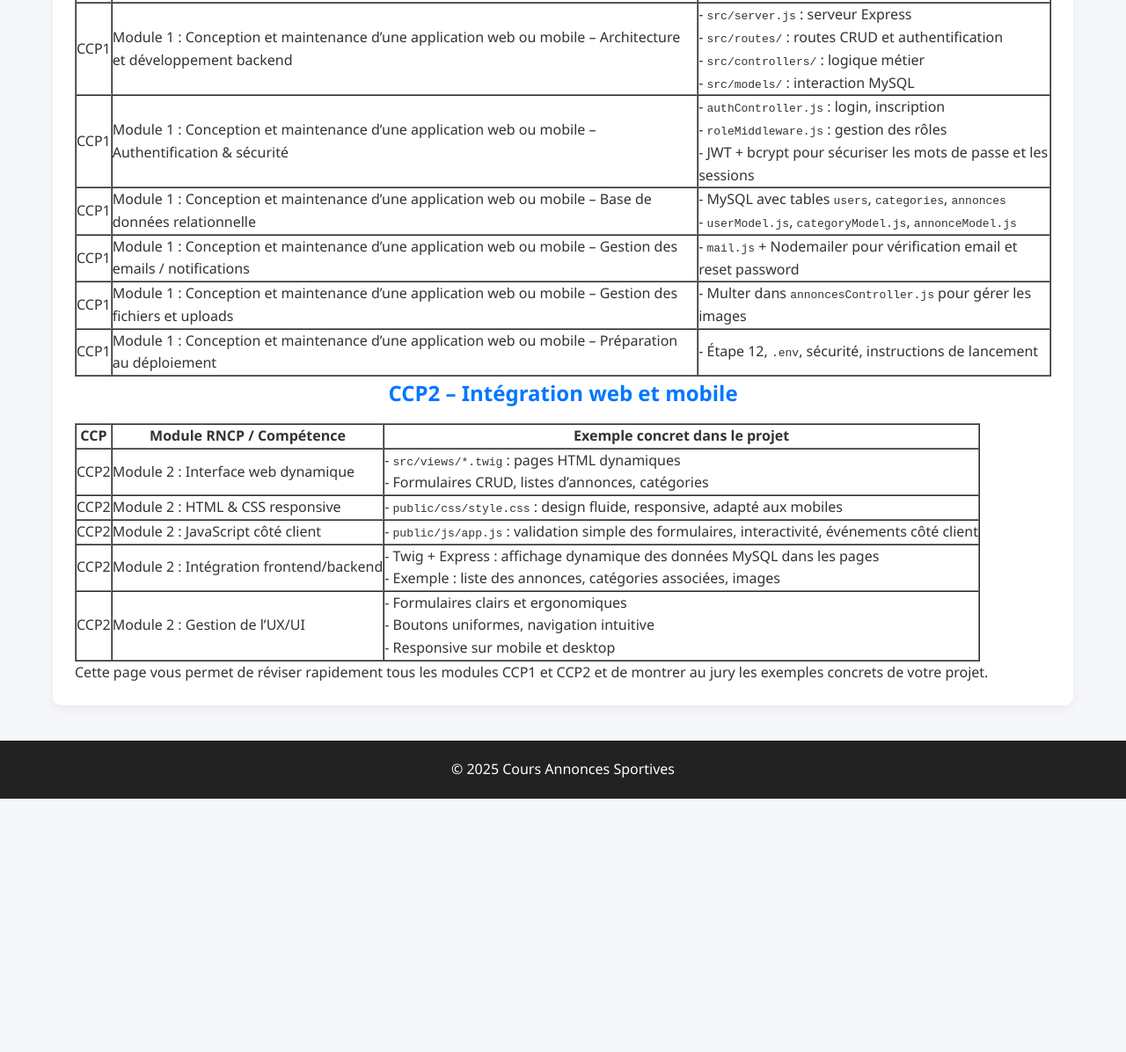
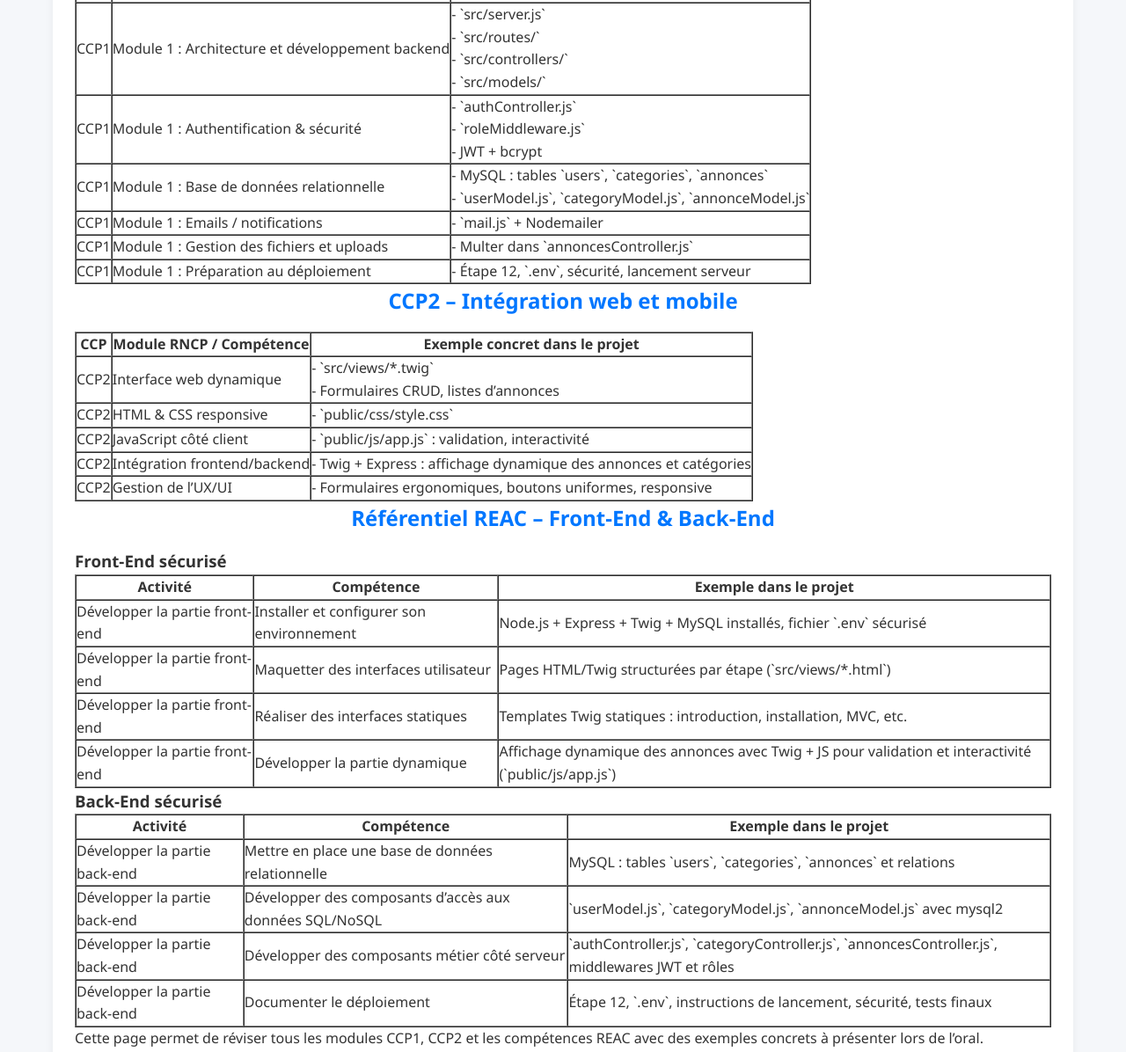
Before and after one commit to wazabi64000/GUIDE_EXPRESS_MYSQL_TWIG, a plain HTML site: page conclusion.html in a window 1280 px wide. Shown: the part 395-1591 px from the top of the page at 88% size. Before the commit the page ends 1303 px from the top, so only its background shows below. Drawn offline with Linux system fonts and the light colour scheme.

Commit message:
conclusion

```diff
--- a/conclusion.html
+++ b/conclusion.html
@@ -28,9 +28,10 @@
 
   <main>
     <section>
-      <h1>Conclusion et Révision CCP</h1>
-      <p>Voici un récapitulatif des modules RNCP CCP1 et CCP2 et comment ils sont mis en œuvre dans le projet.</p>
+      <h1>Conclusion et Révision</h1>
+      <p>Voici un récapitulatif des modules RNCP (CCP1 & CCP2) et du référentiel REAC, avec les exemples concrets dans le projet.</p>
 
+      <!-- CCP1 -->
       <h2>CCP1 – Conception et maintenance d’une application web ou mobile</h2>
       <table border="1" cellpadding="10" cellspacing="0">
         <thead>
@@ -43,37 +44,38 @@
         <tbody>
           <tr>
             <td>CCP1</td>
-            <td>Module 1 : Conception et maintenance d’une application web ou mobile – Architecture et développement backend</td>
-            <td>- <code>src/server.js</code> : serveur Express<br>- <code>src/routes/</code> : routes CRUD et authentification<br>- <code>src/controllers/</code> : logique métier<br>- <code>src/models/</code> : interaction MySQL</td>
+            <td>Module 1 : Architecture et développement backend</td>
+            <td>- `src/server.js`<br>- `src/routes/`<br>- `src/controllers/`<br>- `src/models/`</td>
           </tr>
           <tr>
             <td>CCP1</td>
-            <td>Module 1 : Conception et maintenance d’une application web ou mobile – Authentification & sécurité</td>
-            <td>- <code>authController.js</code> : login, inscription<br>- <code>roleMiddleware.js</code> : gestion des rôles<br>- JWT + bcrypt pour sécuriser les mots de passe et les sessions</td>
+            <td>Module 1 : Authentification & sécurité</td>
+            <td>- `authController.js`<br>- `roleMiddleware.js`<br>- JWT + bcrypt</td>
           </tr>
           <tr>
             <td>CCP1</td>
-            <td>Module 1 : Conception et maintenance d’une application web ou mobile – Base de données relationnelle</td>
-            <td>- MySQL avec tables <code>users</code>, <code>categories</code>, <code>annonces</code><br>- <code>userModel.js</code>, <code>categoryModel.js</code>, <code>annonceModel.js</code></td>
+            <td>Module 1 : Base de données relationnelle</td>
+            <td>- MySQL : tables `users`, `categories`, `annonces`<br>- `userModel.js`, `categoryModel.js`, `annonceModel.js`</td>
           </tr>
           <tr>
             <td>CCP1</td>
-            <td>Module 1 : Conception et maintenance d’une application web ou mobile – Gestion des emails / notifications</td>
-            <td>- <code>mail.js</code> + Nodemailer pour vérification email et reset password</td>
+            <td>Module 1 : Emails / notifications</td>
+            <td>- `mail.js` + Nodemailer</td>
           </tr>
           <tr>
             <td>CCP1</td>
-            <td>Module 1 : Conception et maintenance d’une application web ou mobile – Gestion des fichiers et uploads</td>
-            <td>- Multer dans <code>annoncesController.js</code> pour gérer les images</td>
+            <td>Module 1 : Gestion des fichiers et uploads</td>
+            <td>- Multer dans `annoncesController.js`</td>
           </tr>
           <tr>
             <td>CCP1</td>
-            <td>Module 1 : Conception et maintenance d’une application web ou mobile – Préparation au déploiement</td>
-            <td>- Étape 12, <code>.env</code>, sécurité, instructions de lancement</td>
+            <td>Module 1 : Préparation au déploiement</td>
+            <td>- Étape 12, `.env`, sécurité, lancement serveur</td>
           </tr>
         </tbody>
       </table>
 
+      <!-- CCP2 -->
       <h2>CCP2 – Intégration web et mobile</h2>
       <table border="1" cellpadding="10" cellspacing="0">
         <thead>
@@ -86,33 +88,102 @@
         <tbody>
           <tr>
             <td>CCP2</td>
-            <td>Module 2 : Interface web dynamique</td>
-            <td>- <code>src/views/*.twig</code> : pages HTML dynamiques<br>- Formulaires CRUD, listes d’annonces, catégories</td>
+            <td>Interface web dynamique</td>
+            <td>- `src/views/*.twig`<br>- Formulaires CRUD, listes d’annonces</td>
           </tr>
           <tr>
             <td>CCP2</td>
-            <td>Module 2 : HTML & CSS responsive</td>
-            <td>- <code>public/css/style.css</code> : design fluide, responsive, adapté aux mobiles</td>
+            <td>HTML & CSS responsive</td>
+            <td>- `public/css/style.css`</td>
           </tr>
           <tr>
             <td>CCP2</td>
-            <td>Module 2 : JavaScript côté client</td>
-            <td>- <code>public/js/app.js</code> : validation simple des formulaires, interactivité, événements côté client</td>
+            <td>JavaScript côté client</td>
+            <td>- `public/js/app.js` : validation, interactivité</td>
           </tr>
           <tr>
             <td>CCP2</td>
-            <td>Module 2 : Intégration frontend/backend</td>
-            <td>- Twig + Express : affichage dynamique des données MySQL dans les pages<br>- Exemple : liste des annonces, catégories associées, images</td>
+            <td>Intégration frontend/backend</td>
+            <td>- Twig + Express : affichage dynamique des annonces et catégories</td>
           </tr>
           <tr>
             <td>CCP2</td>
-            <td>Module 2 : Gestion de l’UX/UI</td>
-            <td>- Formulaires clairs et ergonomiques<br>- Boutons uniformes, navigation intuitive<br>- Responsive sur mobile et desktop</td>
+            <td>Gestion de l’UX/UI</td>
+            <td>- Formulaires ergonomiques, boutons uniformes, responsive</td>
           </tr>
         </tbody>
       </table>
 
-      <p>Cette page vous permet de réviser rapidement tous les modules CCP1 et CCP2 et de montrer au jury les exemples concrets de votre projet.</p>
+      <!-- REAC -->
+      <h2>Référentiel REAC – Front-End & Back-End</h2>
+
+      <h3>Front-End sécurisé</h3>
+      <table border="1" cellpadding="10" cellspacing="0">
+        <thead>
+          <tr>
+            <th>Activité</th>
+            <th>Compétence</th>
+            <th>Exemple dans le projet</th>
+          </tr>
+        </thead>
+        <tbody>
+          <tr>
+            <td>Développer la partie front-end</td>
+            <td>Installer et configurer son environnement</td>
+            <td>Node.js + Express + Twig + MySQL installés, fichier `.env` sécurisé</td>
+          </tr>
+          <tr>
+            <td>Développer la partie front-end</td>
+            <td>Maquetter des interfaces utilisateur</td>
+            <td>Pages HTML/Twig structurées par étape (`src/views/*.html`)</td>
+          </tr>
+          <tr>
+            <td>Développer la partie front-end</td>
+            <td>Réaliser des interfaces statiques</td>
+            <td>Templates Twig statiques : introduction, installation, MVC, etc.</td>
+          </tr>
+          <tr>
+            <td>Développer la partie front-end</td>
+            <td>Développer la partie dynamique</td>
+            <td>Affichage dynamique des annonces avec Twig + JS pour validation et interactivité (`public/js/app.js`)</td>
+          </tr>
+        </tbody>
+      </table>
+
+      <h3>Back-End sécurisé</h3>
+      <table border="1" cellpadding="10" cellspacing="0">
+        <thead>
+          <tr>
+            <th>Activité</th>
+            <th>Compétence</th>
+            <th>Exemple dans le projet</th>
+          </tr>
+        </thead>
+        <tbody>
+          <tr>
+            <td>Développer la partie back-end</td>
+            <td>Mettre en place une base de données relationnelle</td>
+            <td>MySQL : tables `users`, `categories`, `annonces` et relations</td>
+          </tr>
+          <tr>
+            <td>Développer la partie back-end</td>
+            <td>Développer des composants d’accès aux données SQL/NoSQL</td>
+            <td>`userModel.js`, `categoryModel.js`, `annonceModel.js` avec mysql2</td>
+          </tr>
+          <tr>
+            <td>Développer la partie back-end</td>
+            <td>Développer des composants métier côté serveur</td>
+            <td>`authController.js`, `categoryController.js`, `annoncesController.js`, middlewares JWT et rôles</td>
+          </tr>
+          <tr>
+            <td>Développer la partie back-end</td>
+            <td>Documenter le déploiement</td>
+            <td>Étape 12, `.env`, instructions de lancement, sécurité, tests finaux</td>
+          </tr>
+        </tbody>
+      </table>
+
+      <p>Cette page permet de réviser tous les modules CCP1, CCP2 et les compétences REAC avec des exemples concrets à présenter lors de l’oral.</p>
     </section>
   </main>
 
```
